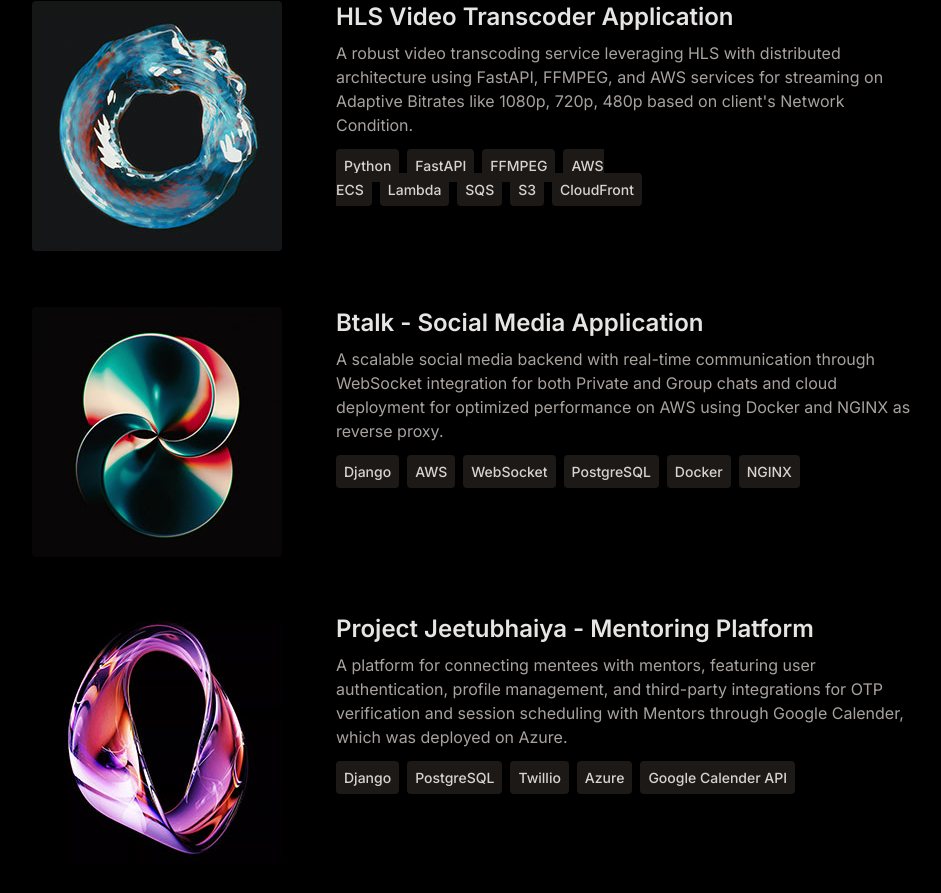
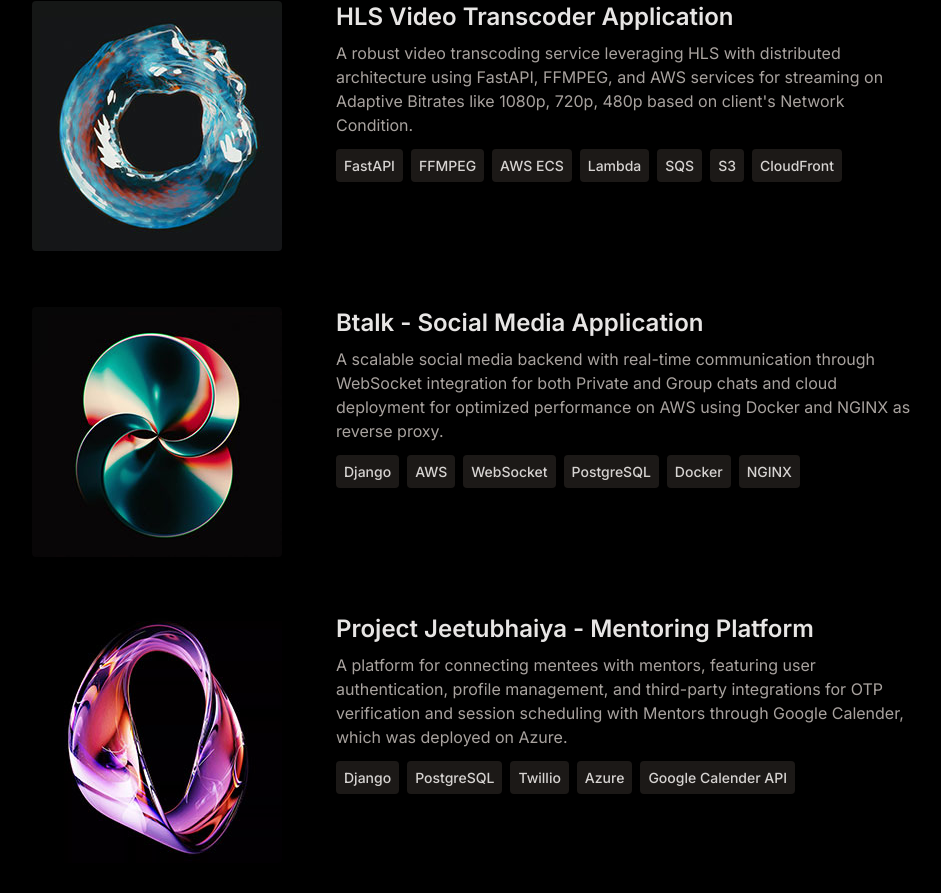
Before and after one commit to adib-the-noob/adibs-portfolio, a React (Vite) app: page / in a window 1280 px wide. Shown: the part 1581-2474 px from the top of the page, without its empty margins (168-1109 px from the left). Built offline with nearby package versions, Linux system fonts and the light colour scheme.

Commit message:
skills changed

```diff
--- a/src/constants/index.js
+++ b/src/constants/index.js
@@ -45,7 +45,7 @@
     documentation: "https://docs.google.com/document/d/1tBYYhKEMS6DsvuMOnqGn4sLzDx1NAZhm4FrKQIJxU9s/edit?usp=sharing",
     description:
       "A robust video transcoding service leveraging HLS with distributed architecture using FastAPI, FFMPEG, and AWS services for streaming on Adaptive Bitrates like 1080p, 720p, 480p based on client's Network Condition.",
-    technologies: ["Python", "FastAPI", "FFMPEG", "AWS ECS", "Lambda", "SQS", "S3", "CloudFront"],
+    technologies: ["FastAPI", "FFMPEG", "AWS ECS", "Lambda", "SQS", "S3", "CloudFront"],
   },
   {
     title: "Btalk - Social Media Application",
```
